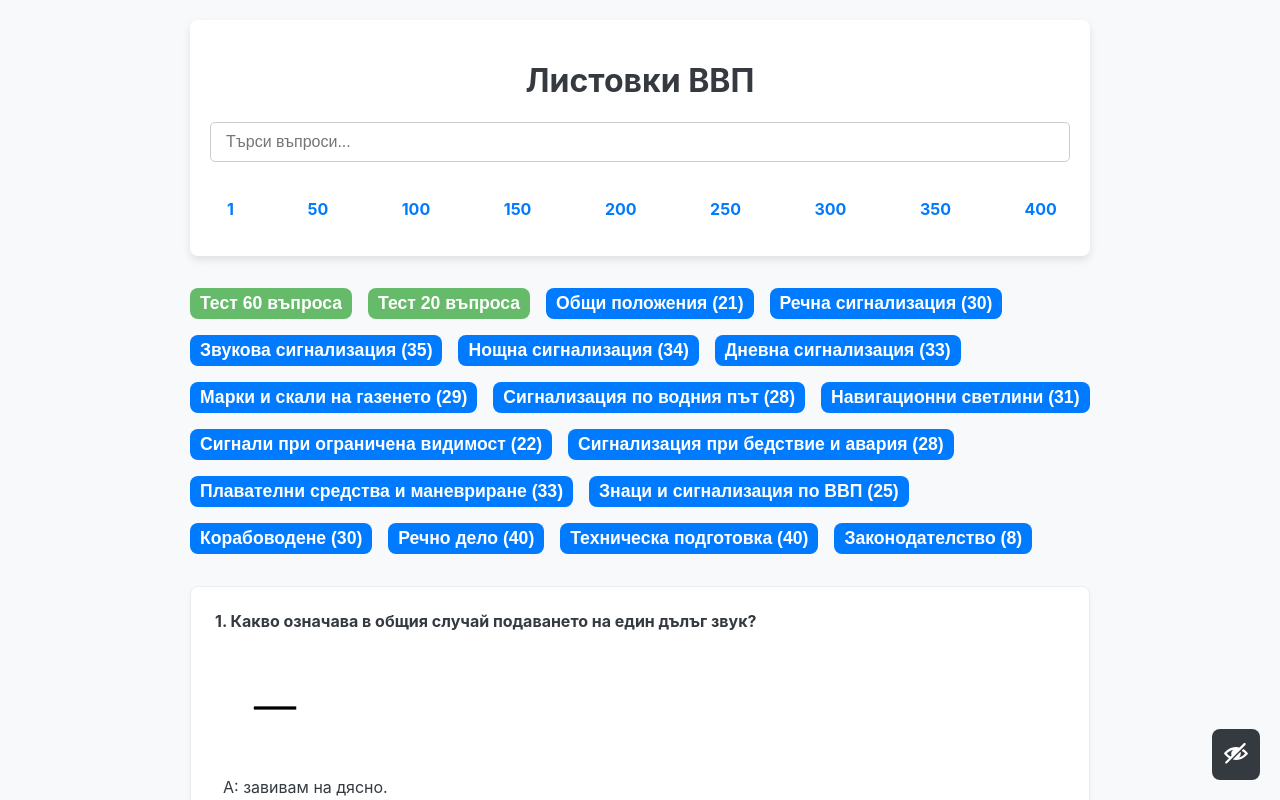
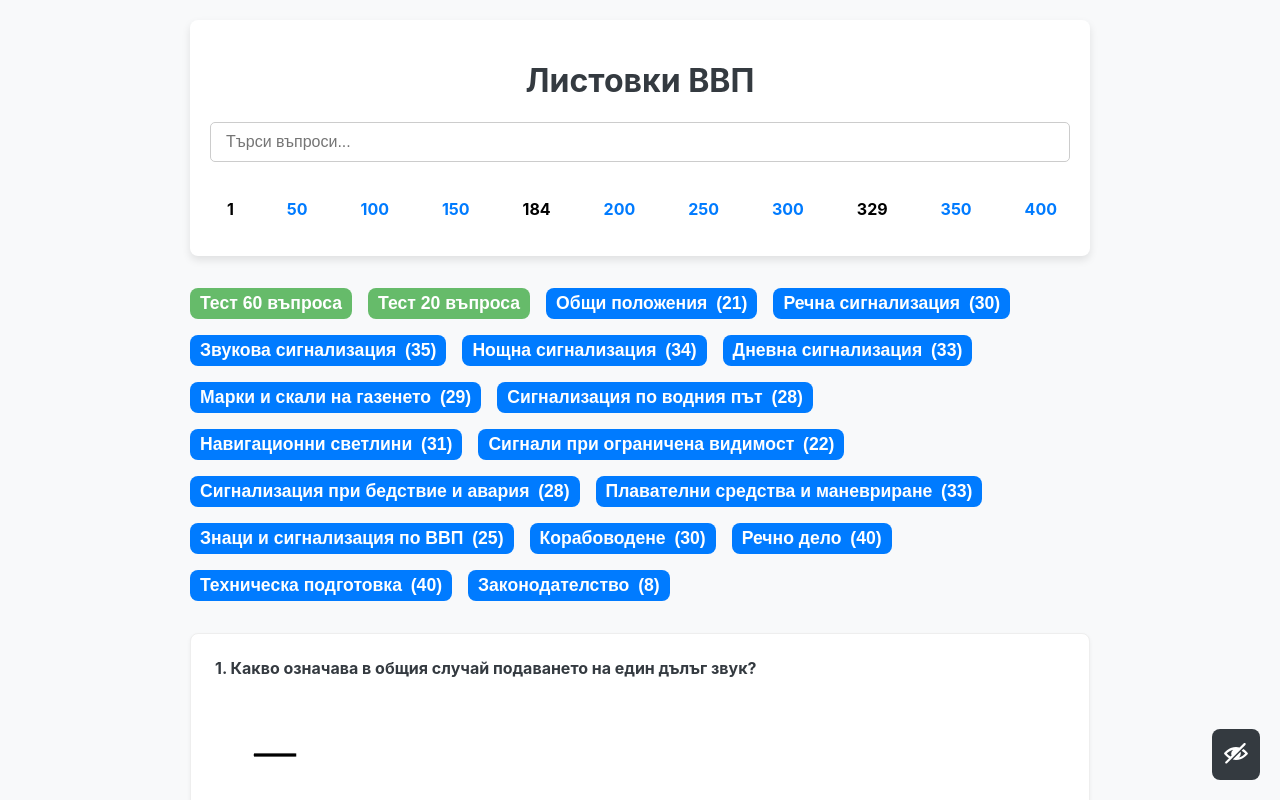
Before and after one commit to panayotoff/listovki-vvp, a React (Vite) app: page / in a window 1280 px wide. Shown: the top 800 px of the page. Built offline with nearby package versions, Linux system fonts and the light colour scheme.

Commit message:
Update nav

```diff
--- a/src/App.tsx
+++ b/src/App.tsx
@@ -15,6 +15,7 @@ import "./index.css";
 type AppMode = "search" | "quiz" | "results";
 const QUIZ_LENGTH = 60;
 const SINGLE_THEME_QUIZ_LENGTH = 20;
+const NAVIGATION_STEP = 50;
 
 function App() {
   const themeQuizes: SingleQuiz[] = [...themeTests] as SingleQuiz[];
@@ -34,9 +35,11 @@ function App() {
   const [wrongAnswers, setWrongAnswers] = useState<number[]>([]);
 
   // const isMobile = false; // useMediaQuery("(max-width: 768px)");
-  const navigationButtons = Array.from({ length: Math.ceil(allQuestions.length / 50) }, (_, i) =>
-    i === 0 ? 1 : i * 50
+  const navigationButtons = Array.from({ length: Math.ceil(allQuestions.length / NAVIGATION_STEP) }, (_, i) =>
+    i === 0 ? 1 : i * NAVIGATION_STEP
   );
+  navigationButtons.push(184, 329);
+  navigationButtons.sort((a, b) => a - b);
 
   const handleScrollToQuestion = (e: React.MouseEvent<HTMLAnchorElement>) => {
     e.preventDefault();
@@ -166,7 +169,7 @@ function App() {
                       )
                     }
                   >
-                    <span>{quiz.title} ({quiz.questionsNumbers.length})</span>
+                    <span className="button-label-title">{quiz.title}</span><span className="button-label-count">({quiz.questionsNumbers.length})</span>
                   </button>
                 </div>
               ))}
@@ -233,6 +236,7 @@ function App() {
           <div className="quiz-navigation">
             {navigationButtons.map((questionIndex) => (
               <a
+                className={questionIndex % NAVIGATION_STEP === 0 ? "" : "nav-button-section"}
                 key={questionIndex}
                 href={`#question-${questionIndex}`}
                 title={`Отиди на въпрос ${questionIndex}`}
--- a/src/index.css
+++ b/src/index.css
@@ -273,6 +273,14 @@ main {
   padding: 2rem;
 }
 
+.button-label-title{
+  margin-inline-end: .5em;
+}
+
+.button-label-count{
+  white-space: nowrap;
+}
+
 /* --- Mobile Swiper Styles --- */
 .mobile-quiz .mySwiper {
   width: 100%;
@@ -411,6 +419,10 @@ footer {
   a:hover {
     background-color: var(--light-color);
   }
+
+  .nav-button-section{
+    color: black;
+  }
 }
 
 .back-button {
--- a/src/version.ts
+++ b/src/version.ts
@@ -1 +1 @@
-export const APP_BUILD_DATE = 'Oct 14, 2025, 10:24';
+export const APP_BUILD_DATE = 'Oct 14, 2025, 12:26';
```
